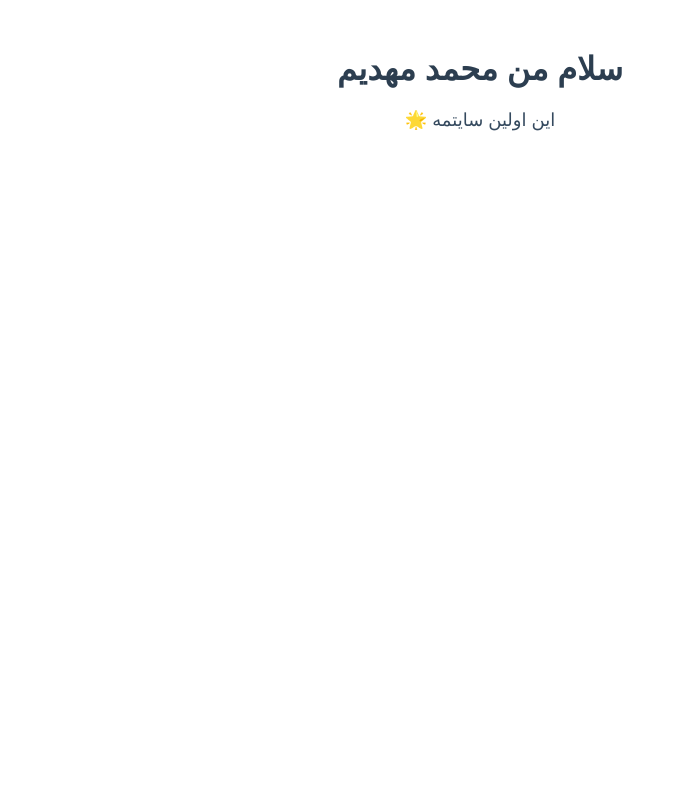
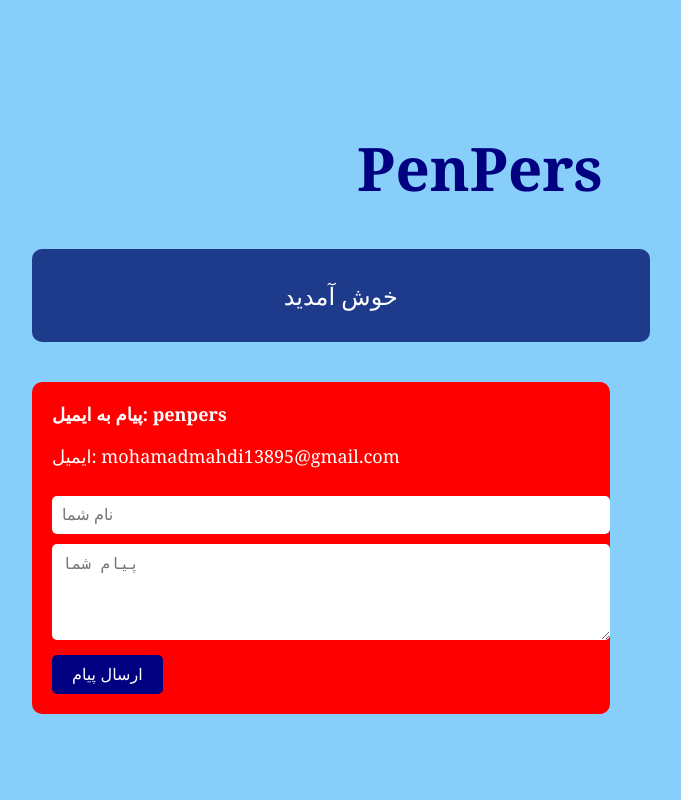
Before and after one commit to PenPers/home, a Flask app: page / in a window 1280 px wide. Shown: the whole page, without its empty margins (160-841 px from the left). Run offline with Flask 3, Linux system fonts and the light colour scheme.

Commit message:
Update index.html

```diff
--- a/templates/index.html
+++ b/templates/index.html
@@ -1,16 +1,104 @@
 <!DOCTYPE html>
-<html lang="fa" dir="rtl">
+<html lang="fa">
 <head>
     <meta charset="UTF-8">
-    <title>اولین سایتم</title>
+    <title>PenPers</title>
     <style>
-        body { font-family: Arial; text-align:center; margin-top:50px; }
-        h1 { color: #2c3e50; }
-        p { font-size: 18px; color: #34495e; }
+        body {
+            margin: 0;
+            font-family: 'Georgia', serif; /* فونت کلاسیک و لاکچری */
+            background-color: #87CEFA; /* آبی آسمونی */
+            display: flex;
+            justify-content: center;
+            align-items: center;
+            height: 100vh;
+            flex-direction: column;
+        }
+
+        h1 {
+            font-size: 60px;
+            font-weight: bold;
+            margin-bottom: 40px;
+            color: #000080; /* رنگ کمی تیره‌تر برای کلاسیک بودن */
+        }
+
+        .welcome-box {
+            background-color: #1E3A8A; /* آبی تیره */
+            color: white;
+            padding: 30px 40px;
+            border-radius: 10px;
+            margin-bottom: 20px;
+            width: 60%;
+            text-align: center;
+            font-size: 24px;
+        }
+
+        .contact-box {
+            background-color: #FF0000; /* قرمز */
+            padding: 20px;
+            border-radius: 10px;
+            width: 60%;
+            color: white;
+            font-size: 18px;
+        }
+
+        .contact-box input, .contact-box textarea {
+            width: 100%;
+            padding: 10px;
+            margin-top: 10px;
+            border-radius: 5px;
+            border: none;
+            font-size: 16px;
+        }
+
+        .contact-box label {
+            font-weight: bold;
+        }
+
+        .send-btn {
+            margin-top: 10px;
+            padding: 10px 20px;
+            background-color: #000080;
+            color: white;
+            font-size: 16px;
+            border: none;
+            border-radius: 5px;
+            cursor: pointer;
+        }
+
+        .container {
+            display: flex;
+            flex-direction: column;
+            gap: 20px;
+            width: 70%;
+        }
     </style>
 </head>
 <body>
-    <h1>سلام من محمد مهدیم</h1>
-    <p>این اولین سایتمه 🌟</p>
+    <h1>PenPers</h1>
+
+    <div class="container">
+        <div class="welcome-box">
+            خوش آمدید
+        </div>
+
+        <div class="contact-box">
+            <label>پیام به ایمیل: penpers</label>
+            <p>ایمیل: mohamadmahdi13895@gmail.com</p>
+            <input type="text" id="name" placeholder="نام شما">
+            <textarea id="message" placeholder="پیام شما" rows="4"></textarea>
+            <button class="send-btn" onclick="sendEmail()">ارسال پیام</button>
+        </div>
+    </div>
+
+    <script>
+        function sendEmail() {
+            const name = document.getElementById("name").value;
+            const message = document.getElementById("message").value;
+            const subject = encodeURIComponent("پیام از سایت PenPers");
+            const body = encodeURIComponent("نام: " + name + "\n\nپیام: " + message);
+            window.location.href = "mailto:mohamadmahdi13895@gmail.com?subject=" + subject + "&body=" + body;
+        }
+    </script>
 </body>
 </html>
```
